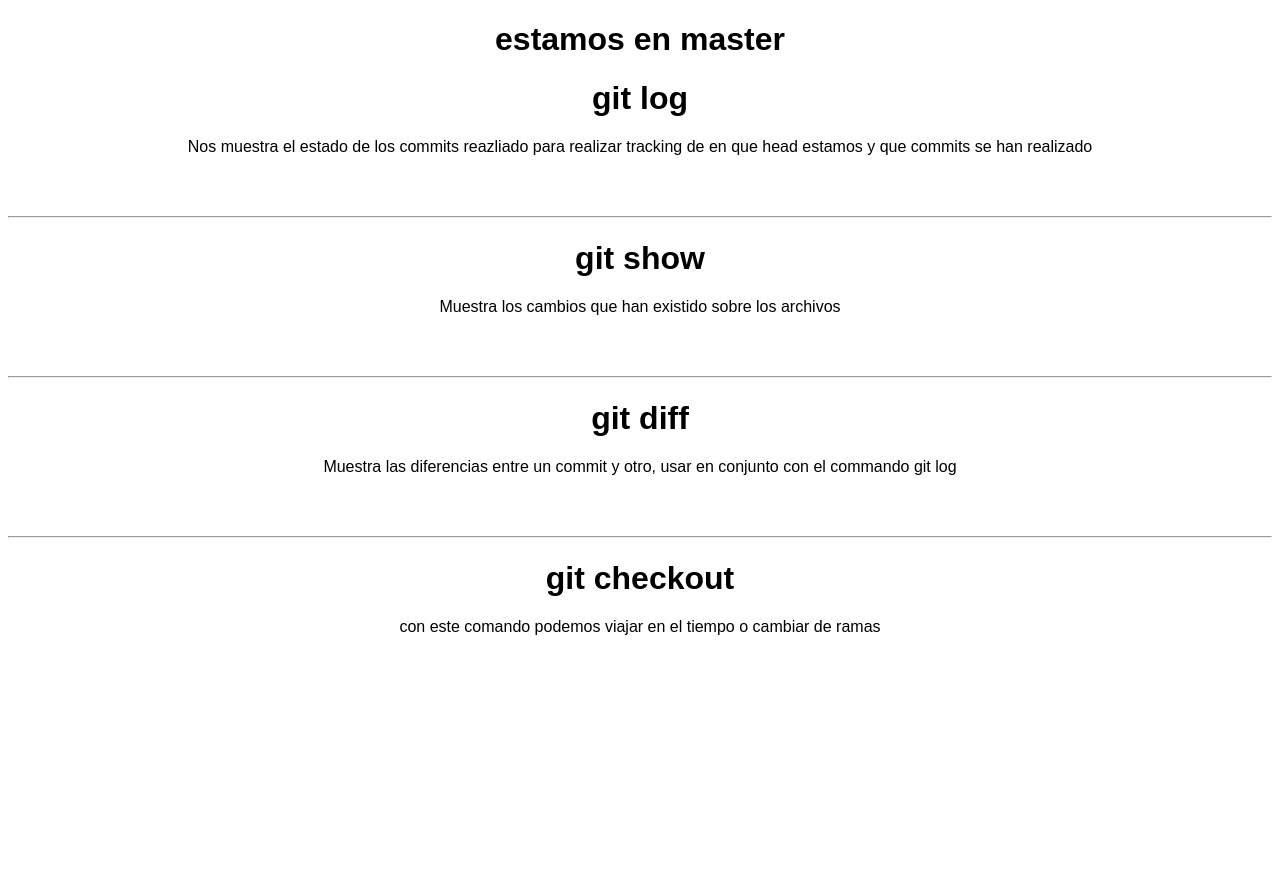
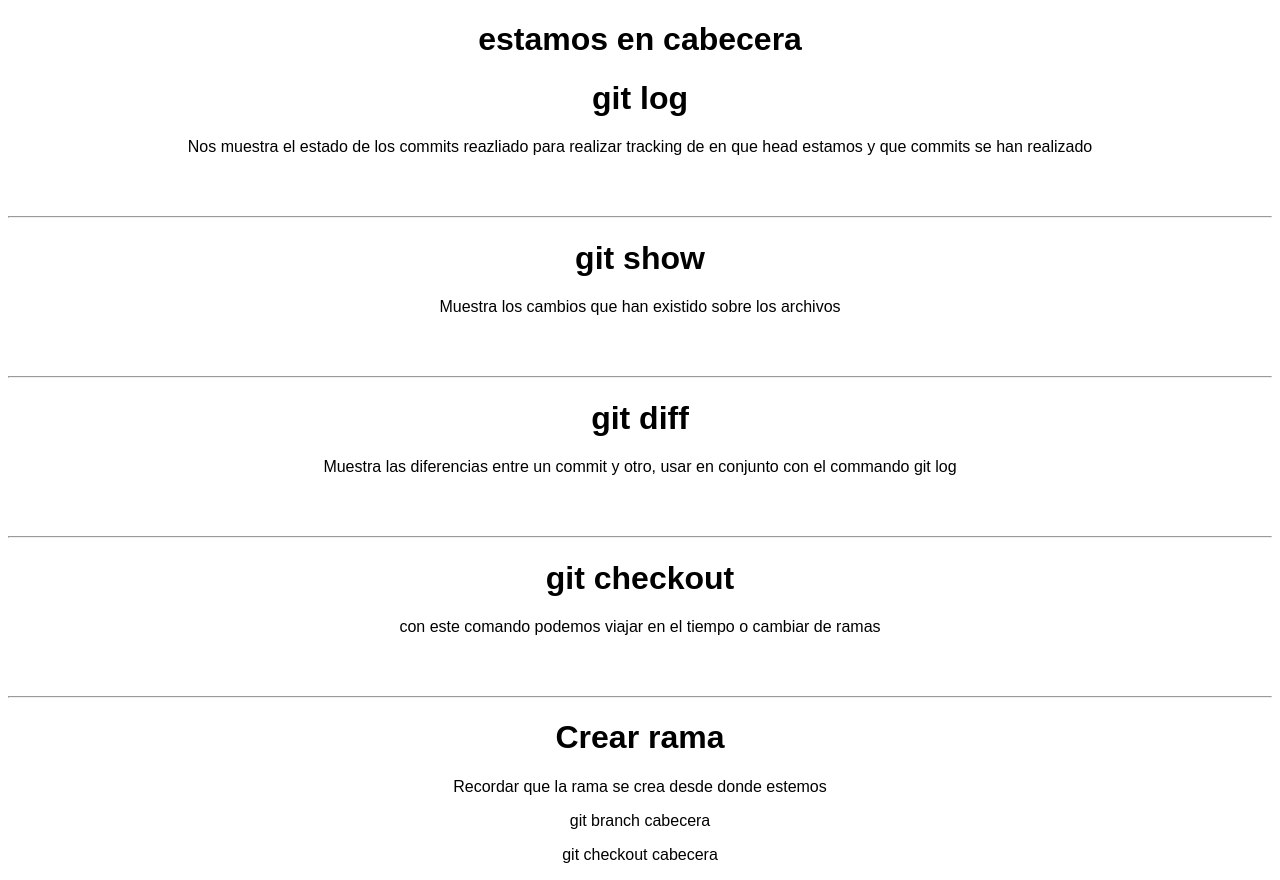
Before and after one commit to jatamayo/Git_Github, a plain HTML site: page index.html in a window 1280 px wide. Before the commit the page ends 800 px from the top, so only its background shows below. Drawn offline with Linux system fonts and the light colour scheme.

Commit message:
ADD: creamos la cabecera

```diff
--- a/index.html
+++ b/index.html
@@ -7,7 +7,7 @@
     <title>Document</title>
 </head>
 <body>
-    <h1>estamos en master</h1>
+    <h1>estamos en cabecera</h1>
     <h1>git log</h1>
     <p>Nos muestra el estado de los commits reazliado para realizar tracking de en que head estamos y que commits se han realizado</p>
     <br>
@@ -25,5 +25,12 @@
     <hr>
     <h1>git checkout</h1>
     <p>con este comando podemos viajar en el tiempo o cambiar de ramas</p>
+    <br>
+    <br>
+    <hr>
+    <h1>Crear rama</h1>
+    <p>Recordar que la rama se crea desde donde estemos </p>
+    <p>git branch cabecera</p>
+    <p>git checkout cabecera</p>
 </body>
 </html>
```
